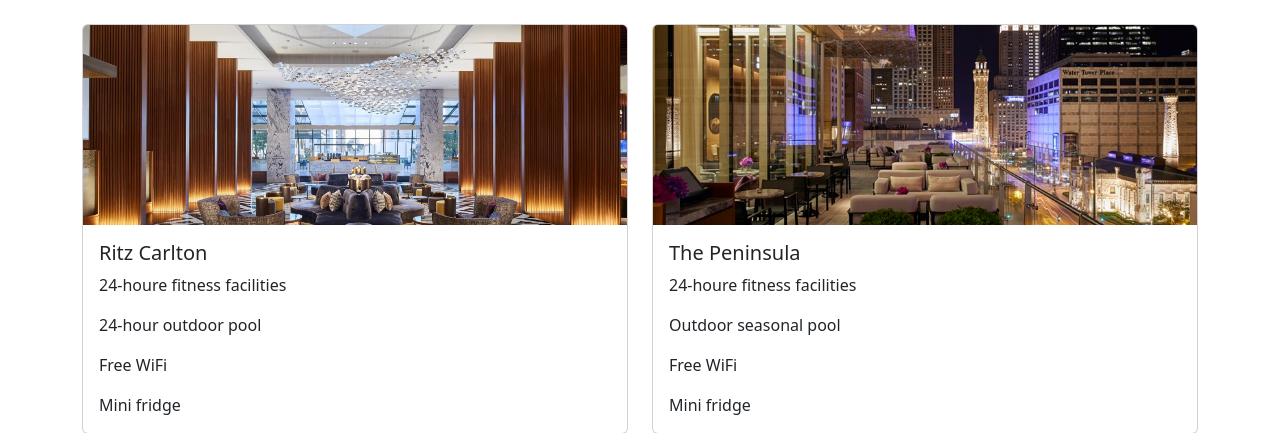
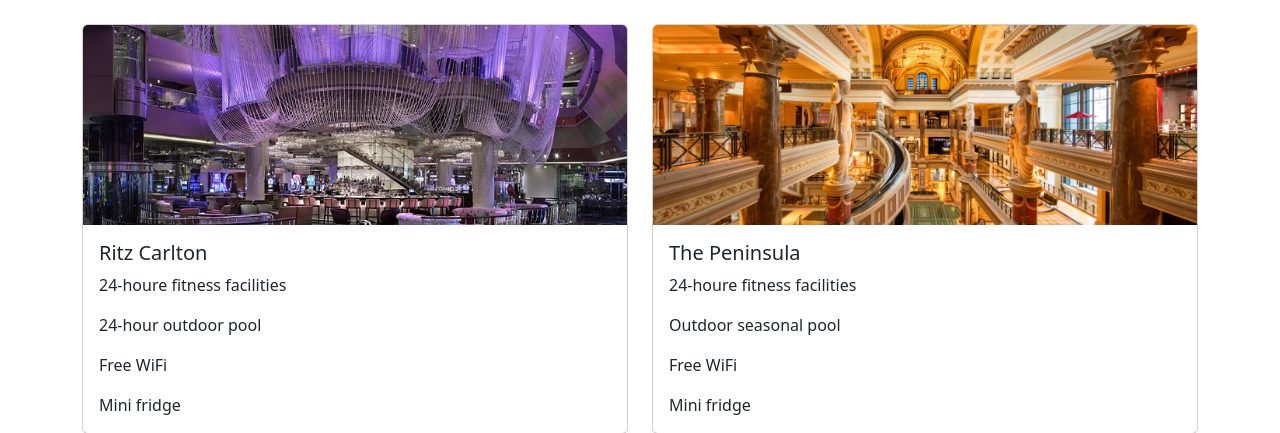
Before and after one commit to gazalszt/backend, a Django app: page /chicago/ in a window 1280 px wide. Shown: the part 56-489 px from the top of the page. Run offline with Django 4.2, Linux system fonts and the light colour scheme.

Commit message:
some picture problem

```diff
--- a/hotel1/home/templates/chicago.html
+++ b/hotel1/home/templates/chicago.html
@@ -44,7 +44,7 @@
             <div class="row row-cols-1 row-cols-md-2 g-4">
                 <div class="col">
                   <div class="card">
-                    {% load static %}<img src={% static "home/ritzcarltonchicago.jpg" %} class="card-img-top" alt="Ceasars Palace" width="600" height="315">
+                    {% load static %}<img src={% static "home/cosmopolition_las_vegas.jpg" %} class="card-img-top" alt="Ceasars Palace" width="600" height="315">
                     <div class="card-body">
                       <h5 class="card-title">Ritz Carlton</h5>
                       <p class="card-text">24-houre fitness facilities</p>
@@ -56,7 +56,7 @@
                 </div>
                 <div class="col">
                   <div class="card">
-                    {% load static %}<img src={% static "home/thepeninsulachicago.jpg" %} class="card-img-top" alt="Cosmopolition" width="600" height="315">
+                    {% load static %}<img src={% static "home/caesars_palace_las_vegas.jpg" %} class="card-img-top" alt="Cosmopolition" width="600" height="315">
                     <div class="card-body">
                       <h5 class="card-title">The Peninsula</h5>
 
--- a/hotel1/home/templates/losangeles.html
+++ b/hotel1/home/templates/losangeles.html
@@ -44,7 +44,7 @@
             <div class="row row-cols-1 row-cols-md-2 g-4">
                 <div class="col">
                   <div class="card">
-                    {% load static %}<img src={% static "home/beverly_hills_plaza_hotel_and_spa.jpg" %} class="card-img-top" alt="Ceasars Palace" width="600" height="315">
+                    {% load static %}<img src={% static "home/Hawaii.jpg" %} class="card-img-top" alt="Ceasars Palace" width="600" height="315">
                     <div class="card-body">
                       <h5 class="card-title">Beverely Hills Plaza Hotel &Spa</h5>
                       <p class="card-text">24-houre fitness facilities</p>
@@ -56,7 +56,7 @@
                 </div>
                 <div class="col">
                   <div class="card">
-                    {% load static %}<img src={% static "home/dreamhollywood.webp" %} class="card-img-top" alt="Cosmopolition" width="600" height="315">
+                    {% load static %}<img src={% static "home/westin_priceville_ocean_resort_villa_hawaii.jpg" %} class="card-img-top" alt="Cosmopolition" width="600" height="315">
                     <div class="card-body">
                       <h5 class="card-title">Dream Hollywood</h5>
 
--- a/hotel1/home/templates/newyork.html
+++ b/hotel1/home/templates/newyork.html
@@ -44,7 +44,7 @@
             <div class="row row-cols-1 row-cols-md-2 g-4">
                 <div class="col">
                   <div class="card">
-                    {% load static %}<img src={% static "home/newyorker.jpg" %} class="card-img-top" alt="Ceasars Palace" width="600" height="315">
+                    {% load static %}<img src={% static "home/cosmopolition_las_vegas.jpg" %} class="card-img-top" alt="Ceasars Palace" width="600" height="315">
                     <div class="card-body">
                       <h5 class="card-title">New Yorker</h5>
                       <p class="card-text">24-houre fitness facilities</p>
@@ -56,7 +56,7 @@
                 </div>
                 <div class="col">
                   <div class="card">
-                    {% load static %}<img src={% static "home/rownyc.jpg" %} class="card-img-top" alt="Cosmopolition" width="600" height="315">
+                    {% load static %}<img src={% static "home/caesars_palace_las_vegas.jpg" %} class="card-img-top" alt="Cosmopolition" width="600" height="315">
                     <div class="card-body">
                       <h5 class="card-title">Row NYC</h5>
 
```
Also changed, not shown: hotel1/db.sqlite3.
